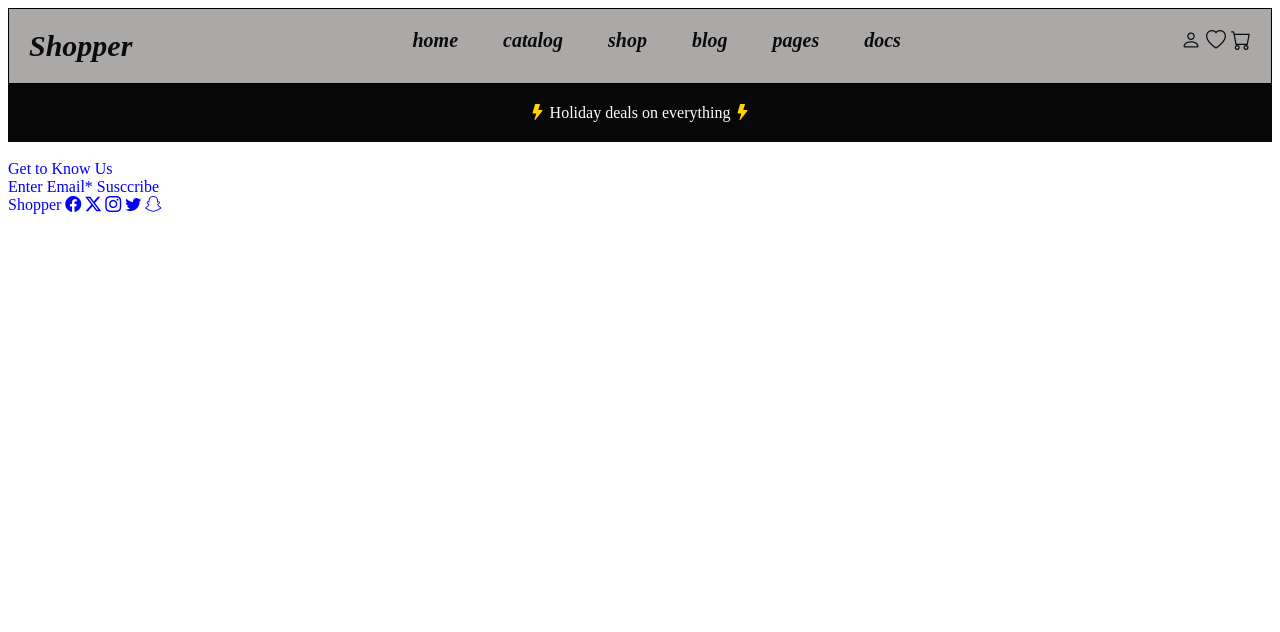
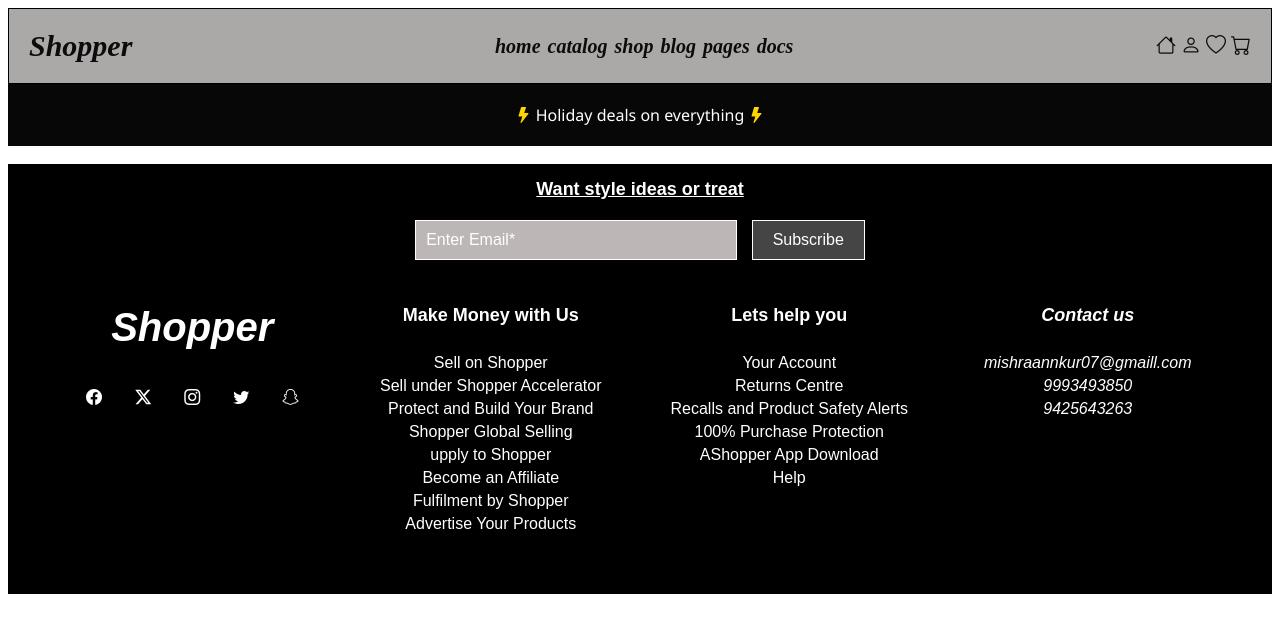
Before and after one commit to mishraankur07/ankurmishra--codes, a plain HTML site: page home.html in a window 1280 px wide. Drawn offline with nearby package versions, Linux system fonts and the light colour scheme.

Commit message:
update files

```diff
--- a/home.html
+++ b/home.html
@@ -1,53 +1,52 @@
 <!DOCTYPE html>
+<html>
 <head>
-    <title> shopper </title>
+    <title>shopper</title>
     <link rel="shortcut icon" href="https://cdn-icons-png.flaticon.com/512/1170/1170678.png" type="image/x-icon">
     <link rel="stylesheet" href="https://cdn.jsdelivr.net/npm/bootstrap-icons@1.13.1/font/bootstrap-icons.min.css">
     <meta charset="utf-8">
     <meta name="viewport" content="width=device-width, initial-scale=1">
     <meta name="description" content="this is practise set for html">
     <meta name="keywords" content="html,css,js">
-
 </head>
 <style>
-    header{
-        fonnt-family: 'Times New Roman', Times, serif;
+    header {
+        font-family: 'Times New Roman', Times, serif;
         font-size: 20px;
         font-weight: bold;
         font-style: italic;
         display: flex;
         flex-direction: row;
         justify-content: space-between;
-        align items: center;
+        align-items: center;
         padding: 20px;
-        background-color:rgb(171, 168, 168);
+        background-color: rgb(171, 168, 168);
         color: rgb(12, 11, 11);
         border: 1px solid black;
     }
-    .brand-title{
-            font-weight:bold
-            fonty-style: italic;
+    .brand-title {
+        font-weight: bold;
+        font-style: italic;
         font-size: 30px;
     }
-        nav span{
-            margin: 0 20px;
-
-            margin-right: 20px;
+    nav span {
+        margin: 0 1px;
+        margin-right: 1px;
     }
-        .shortcut span{
-                        margin: 0 10px;
+    .shortcut span {
+        margin: 0 1px;
     }
-        article{
+    article {
         background-color: rgb(7, 7, 7);
         color: white;
         text-align: center;
         padding: 20px;
-            font-faminy:segoe ui;
+        font-family: 'Segoe UI', sans-serif;
     }
-        .bi.bi-lightning-fill{
+     .bi.bi-lightning-fill {
         color: gold;
     }
-        .back{
+    .back {
         text-align: center;
         padding: 10px;
         background-color: rgb(171, 168, 168);
@@ -56,15 +55,104 @@
         font-weight: bold;
         border: 2px solid black;
     }
+    footer {
+        background-color: black;
+        color: white;
+        padding: 15px;
+        font-family: 'Arial', sans-serif;
+        height: 200px;
+        display: flex;
+        flex-direction: column;
+        height: 400px;
+
+    }
+    .row-1{
+        text-align: center;
+    }
+    .footer-title {
+        font-size: 18px;
+        font-weight: bold;
+        text-align: center;
+        padding: 100px;
+    }
+    .row-2 {
+        text-align: center;
+        margin-top: 20px;
+
+    }
+    .emaill {
+        display: inline-block;
+        padding: 10px;
+        border: 1px solid white;
+        color: white;
+        background-color: rgb(188, 182, 182);
+        text-align: left;
+        width: 300px;
+    }
+    .suscribe {
+        display: inline-block;
+        padding: 10px 20px;
+        border: 1px solid white;
+        color: white;
+        background-color: rgb(69, 69, 69);
+        margin-left: 10px;
+    }
+    .black{
+            font-weight:bold;
+            font-size: large;
+    }
+    .row-3{
+              display: grid;
+        grid-template-columns: 2.4fr 2.4fr 2.4fr 2.4fr;
+        margin-top: 20px;
+        padding: 20px;
+    }
+    .black{
+            font-weight:bold;
+            font-size: large;
+            margin-down: 20px;
+    }
+    .row-3 span {
+        display: block;
+        margin: 5px 0;
+    }
+     aside {
+        text-align: center;
+         }
+     aside span {
+        display: inline-block;
+
+           display: flex;
+        flex-direction: column;
+        justify-content: center;
+         margin-top: 1px;
+    }
+    .col-1 {
+        font-weight: bold;
+        font-size: 40px;
+        margin-bottom: 1px;
+        font-style: italic;
+    }
+    .shortcut {
+        display: flex;
+        flex-direction: row;
+        justify-content: space-evenly;
+        align-items: center;
+        margin-top: 1px;
+        padding: 10px;
+    }
+
 
 
 </style>
-<body bgcolor="white" , text="blue">
+<body bgcolor="white" text="blue">
 <header>
-        <div> <span class="brand-title"> Shopper </span>
+    <div>
+        <span class="brand-title">Shopper</span>
     </div>
     <div>
-           <nav> <span>home</span>
+        <nav>
+            <span>home</span>
             <span>catalog</span>
             <span>shop</span>
             <span>blog</span>
@@ -72,40 +160,73 @@
             <span>docs</span>
         </nav>
     </div>
-        <span class ="bi bi-housde"</span>
+ <div>
+       <span class="bi bi-house"></span>
     <span class="bi bi-person"></span>
     <span class="bi bi-heart"></span>
     <span class="bi bi-cart"></span>
-
+ </div>
 </header>
 <section>
     <article>
-        <span class="bi bi-lightning-fill"> </span>
-       <span> Holiday deals on everything</span>
-        <span class="bi bi-lightning-fill"> </span>
+        <span class="bi bi-lightning-fill"></span>
+        <span>Holiday deals on everything</span>
+        <span class="bi bi-lightning-fill"></span>
     </article>
 </section>
 <br>
 <footer>
-  <div class ="row-1">
-    <span class="footer-title">Get to Know Us</span>
+    <div class="row-1">
+        <span class="footer-title"> <u>Want style ideas or treat</u> </span>
     </div>
     <div class="row-2">
-    <span class="row-21"> Enter Email*</span>
-    <span class="row-22">Susccribe</span>
+        <span class="emaill">Enter Email*</span>
+        <span class="suscribe">Subscribe</span>
+        <div class="row-3">
 
-  <div class="row-3">
             <aside>
-      <span class="col 1">Shopper</span>
-    <span class="bi bi-facebook"> </span>
-    <span class="bi bi-twitter-x"> </span>
-    <span class="bi bi-instagram"> </span>
-    <span class="bi bi-twitter">  </span>
-    <span class="bi bi-snapchat">  </span
+                <span class="col-1">Shopper</span><br>
+                <nav class="shortcut">
+
+                <span class="bi bi-facebook"></span>
+                <span class="bi bi-twitter-x"></span>
+                <span class="bi bi-instagram"></span>
+                <span class="bi bi-twitter"></span>
+                <span class="bi bi-snapchat"></span>
+                </nav>
             </aside>
+            <div>
+       <span class="black">Make Money with Us</span><br>
+       <span>Sell on Shopper</span>
+       <span>Sell under Shopper Accelerator</span>
+       <span>Protect and Build Your Brand</span>
+       <span>Shopper Global Selling</span>
+       <span>upply to Shopper</span>
+       <span>Become an Affiliate</span>
+       <span>Fulfilment by Shopper</span>
+       <span>Advertise Your Products</span>
 
     </div>
+    <div>
+        <span class="black">Lets help you</span><br>
+        <span>Your Account</span>
+         <span>Returns Centre</span>
+         <span>Recalls and Product Safety Alerts</span>
+         <span>100% Purchase Protection</span>
+         <span>AShopper App Download</span>
+         <span>Help</span>
 
    </div>
-  <div class="row 3"></div>
+      <div>
+        <address>
+           <span class="black">Contact us</span><br>
+           <span>mishraannkur07@gmaill.com</span>
+           <span>9993493850</span>
+           <span>9425643263
+
+           </span></address>
+        </address>
+      </div>
 </footer>
+</body>
+</html>
```
Also changed, not shown: shopper.html (+2 -1 lines), 1 other file. Lines whose indentation alone changed are shown as unchanged.
